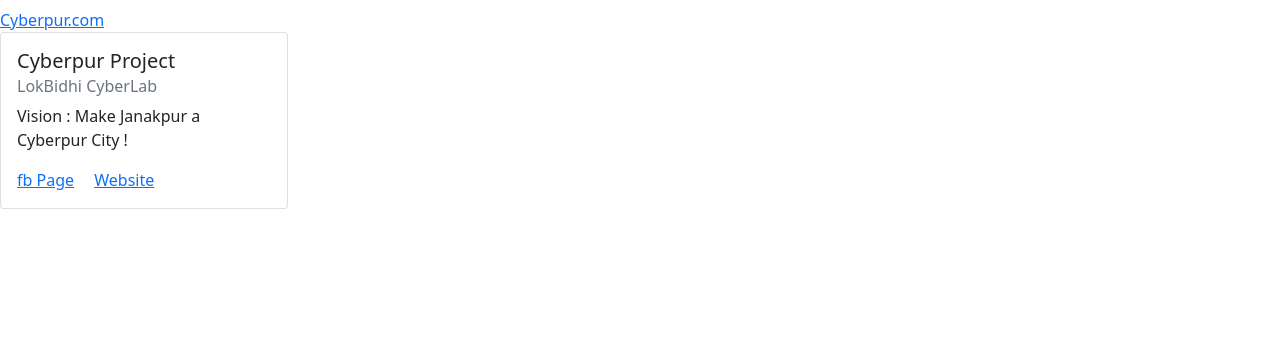
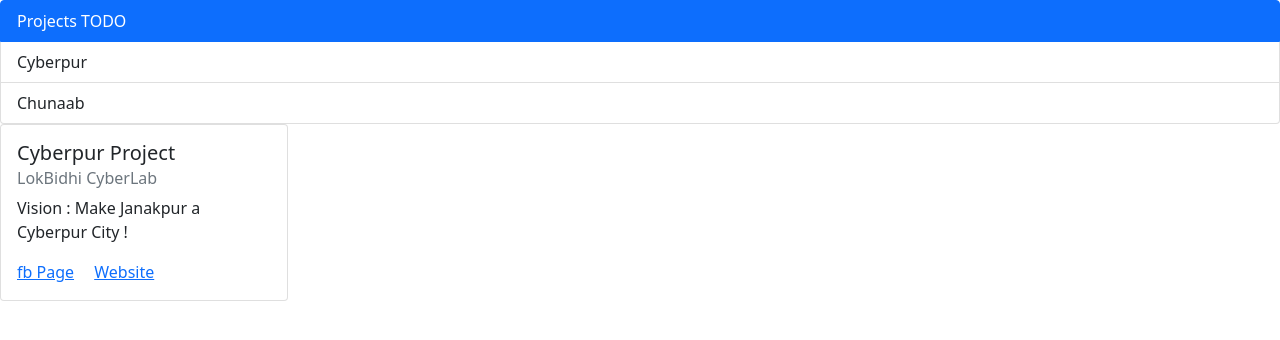
Before and after one commit to cyberpur/Ankitjnk, a plain HTML site: page cyberpur.html in a window 1280 px wide. Drawn offline with nearby package versions, Linux system fonts and the light colour scheme.

Commit message:
Update cyberpur.html

```diff
--- a/cyberpur.html
+++ b/cyberpur.html
@@ -15,9 +15,14 @@
 
 <body>
     <!-- My Contents -->
-    <h1>  </h1>
-    <a href="">Cyberpur.com</a>
-
+    <!-- Make a list-->
+    <div class="list-group">
+        <a href="#" class="list-group-item list-group-item-action active" aria-current="true">
+            Projects TODO
+        </a>
+        <a href="cyberpur.html" class="list-group-item list-group-item-action">Cyberpur</a>
+        <a href="chunaab.html" class="list-group-item list-group-item-action">Chunaab</a>
+    </div>
     <!-- bootsrtap card design -->
     <div class="card" style="width: 18rem;">
         <div class="card-body">
```
